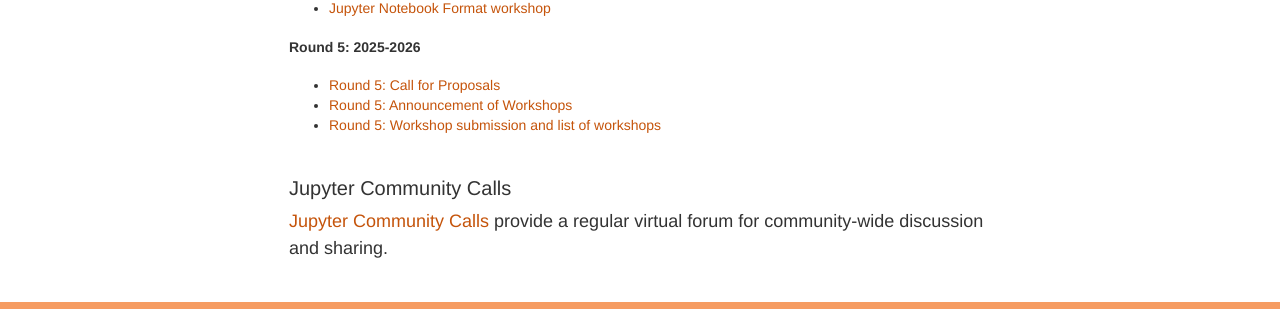
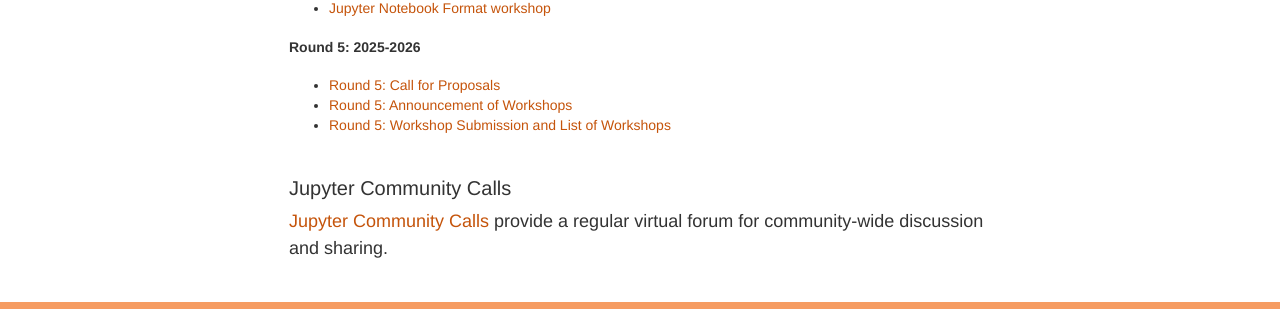
Before and after one commit to jupyter/jupyter.github.io, a Jekyll site: the page built from community.md, in a window 1280 px wide and 900 px high, scrolled down 3993 px. Shown: the part 143-452 px from the top of the window. Built offline with Jekyll 4.4.1, drawn with Linux system fonts in a browser that asks for light colours; comment, search, counter and statistics services are not loaded.

Commit message:
Follow caps convention

```diff
--- a/community.md
+++ b/community.md
@@ -160,7 +160,7 @@
 #### Round 5: 2025-2026
 - [Round 5: Call for Proposals](https://blog.jupyter.org/jupyter-community-workshops-are-back-3cca15d02975)
 - [Round 5: Announcement of Workshops](https://blog.jupyter.org/jupyter-community-workshops-early-2026-a9ce9670ba19)
-- [Round 5: Workshop submission and list of workshops](https://events.linuxfoundation.org/jupyter-workshops/)
+- [Round 5: Workshop Submission and List of Workshops](https://events.linuxfoundation.org/jupyter-workshops/)
 
 ### Jupyter Community Calls
 
```
